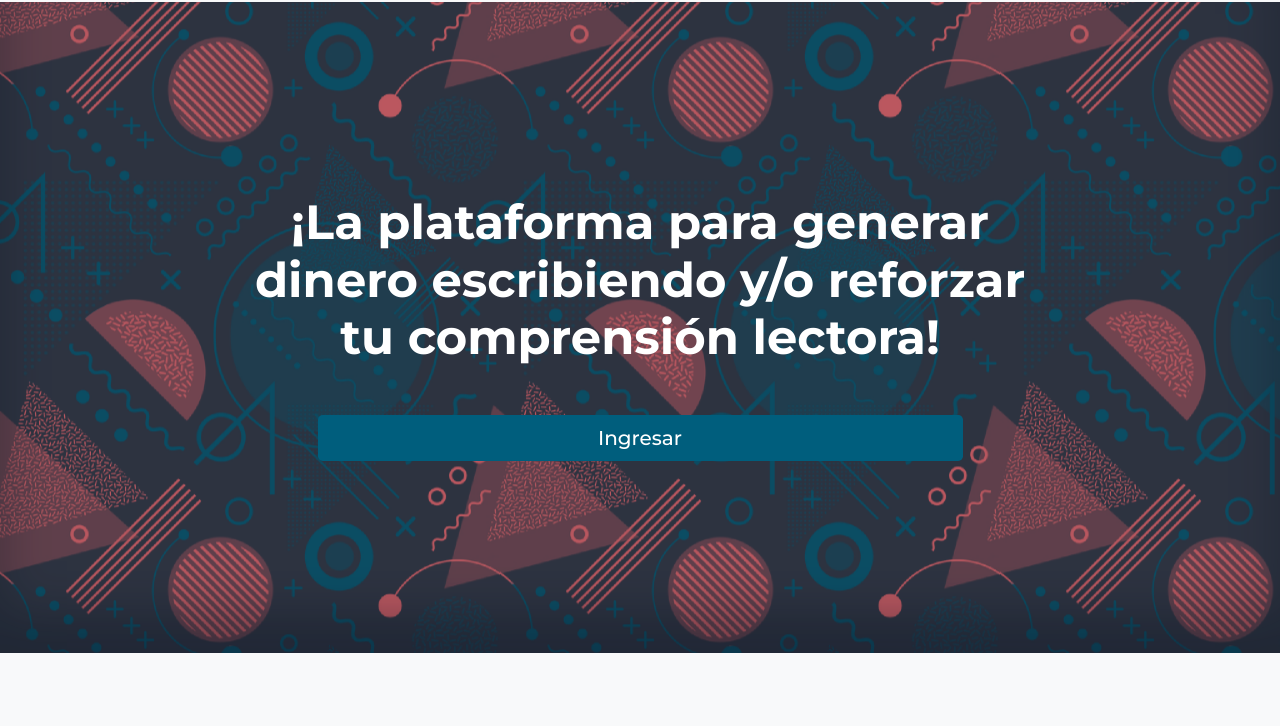
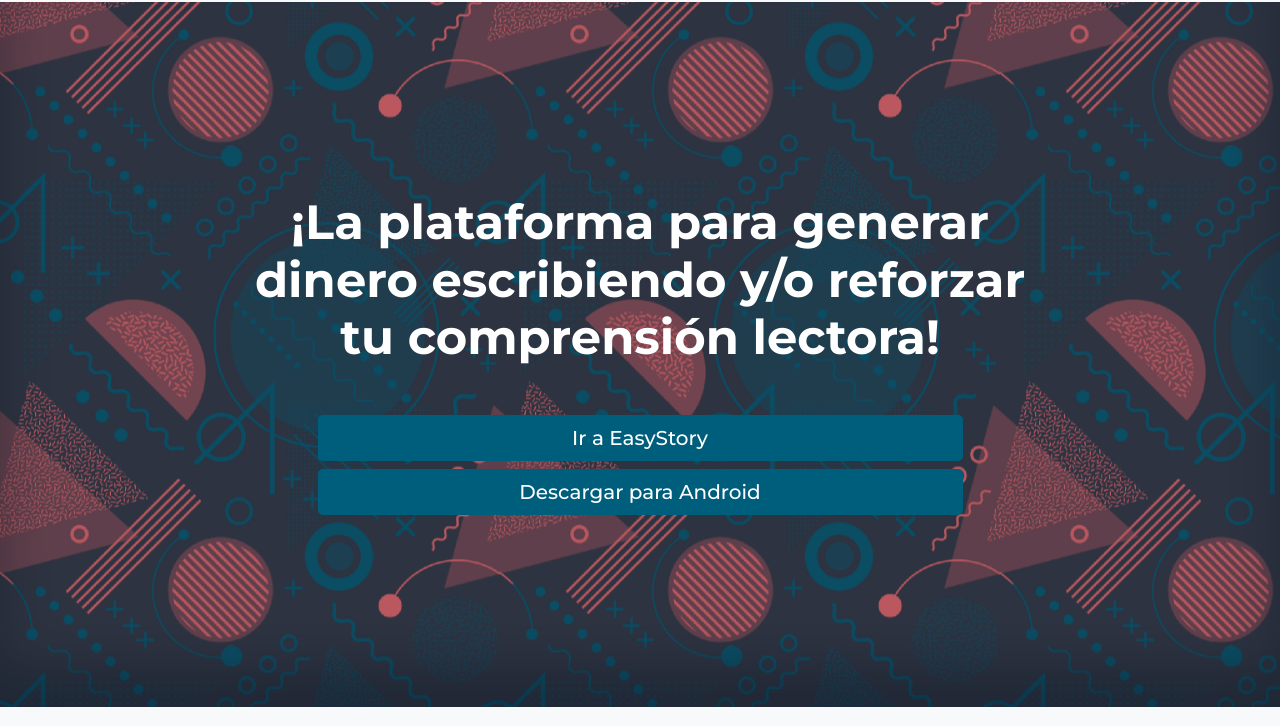
Before and after one commit to edinson-cabrera/LandingPage-EasyStory, a website: page index.html in a window 1280 px wide. Shown: the part 74-800 px from the top of the page. Drawn offline with Linux system fonts and the light colour scheme.

Commit message:
Update index.html

```diff
--- a/index.html
+++ b/index.html
@@ -48,8 +48,10 @@
         <div class="col-md-10 col-lg-8 col-xl-7 mx-auto">
           <form>
             <div class="form-row">
-              <a href="https://spontaneous-cendol-881628.netlify.app" target="_blank"
-                class="btn btn-block btn-lg btn-primary">Ingresar</a>
+              <a href="https://master.d1h1qx0ccllowj.amplifyapp.com/" target="_blank"
+                class="btn btn-block btn-lg btn-primary">Ir a EasyStory</a>
+              <a href="https://portal.testapp.io/apps/install/ajbXVRWqpv9Gn" target="_blank"
+                class="btn btn-block btn-lg btn-primary">Descargar para Android</a>
             </div>
           </form>
         </div>
```
